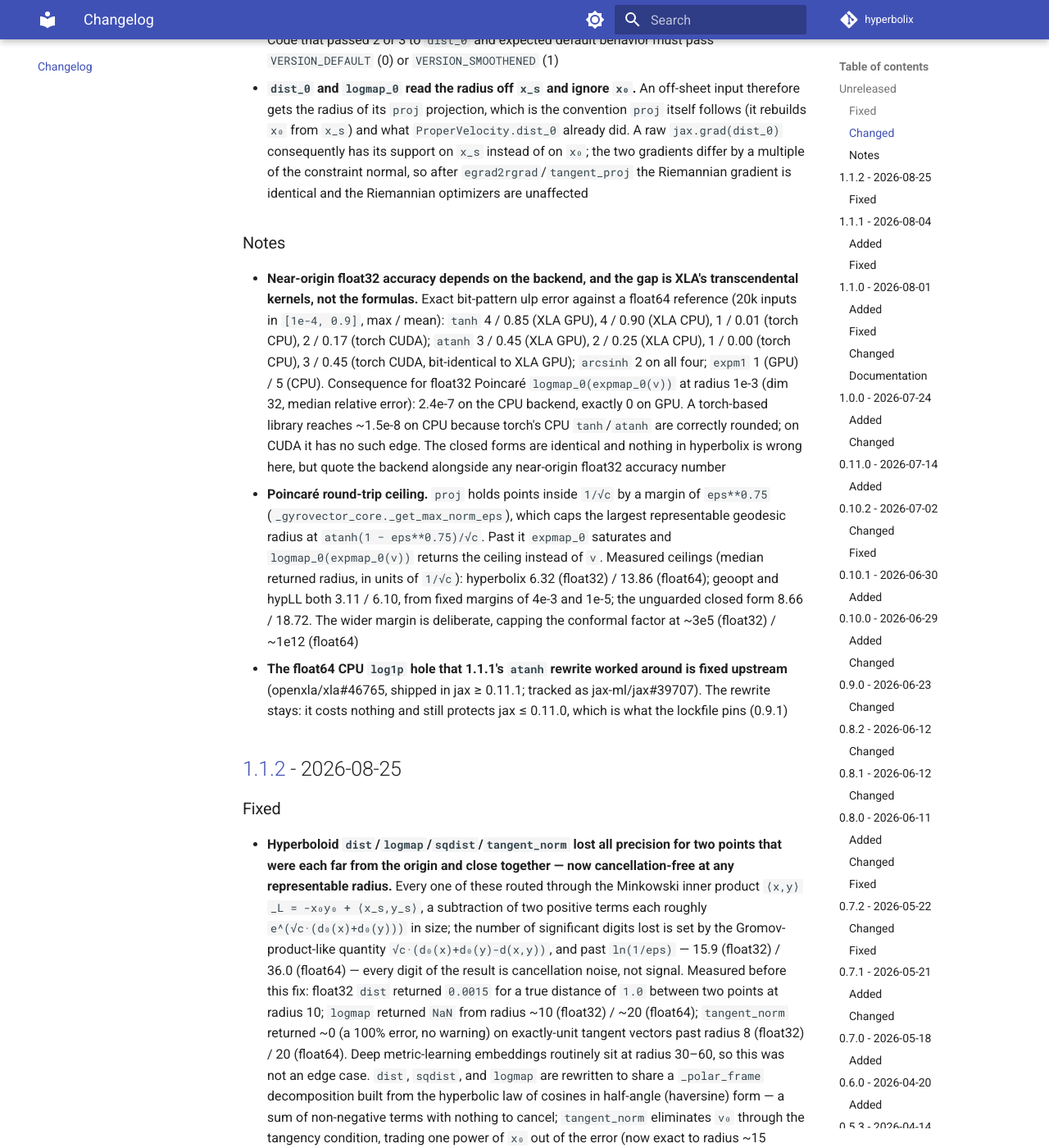
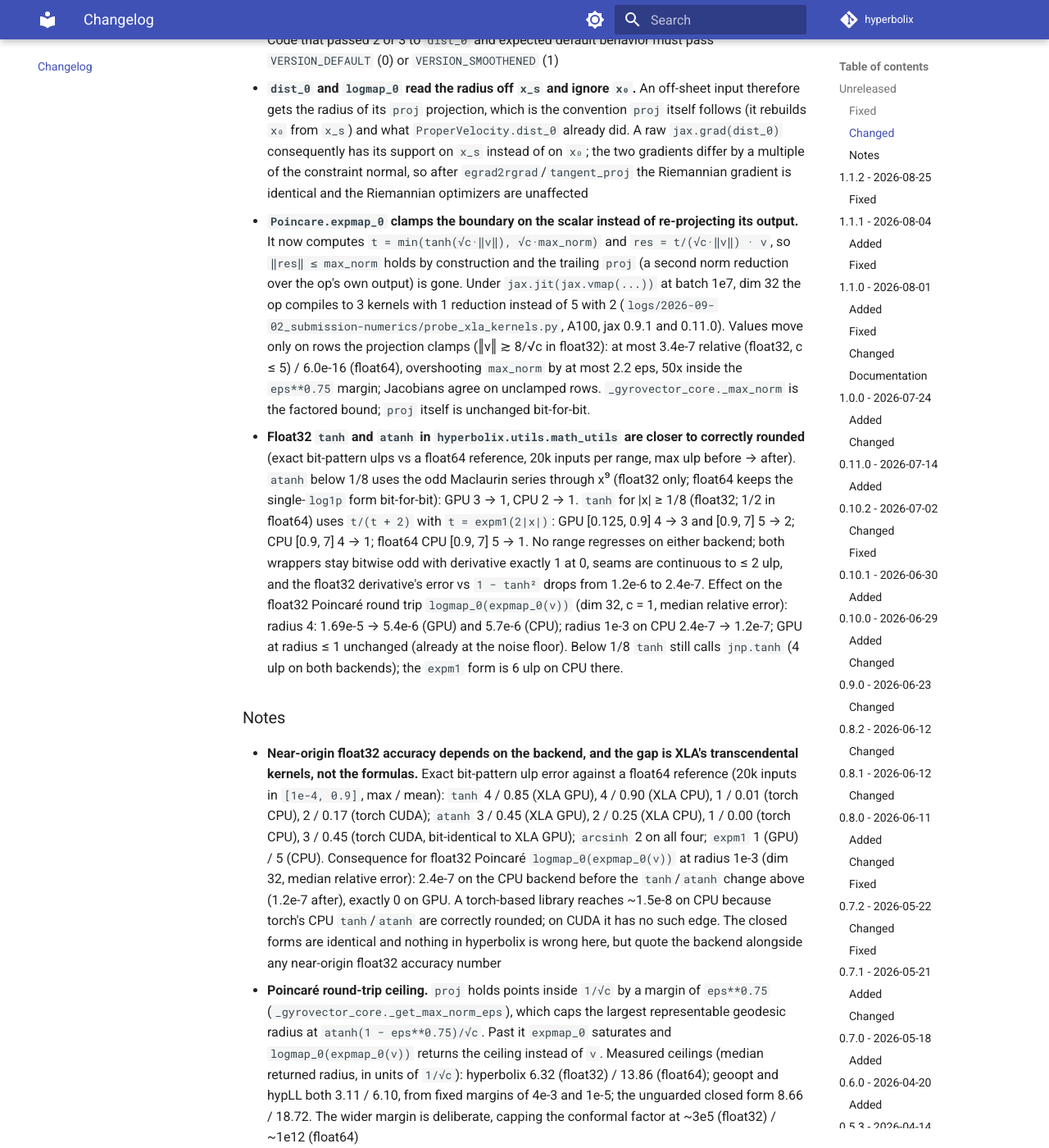
Before and after one commit to timoklein/hyperbolix, an MkDocs documentation site: the page built from docs/changelog.md, in a window 1280 px wide and 1400 px high, scrolled down 2260 px. Shown: the whole window at 82% size. Built offline with MkDocs 1.6.1 and Material for MkDocs 9.7.7, drawn with Linux system fonts in a browser that asks for light colours; comment, search, counter and statistics services are not loaded; the version menu is left out.

Commit message:
docs(changelog): B1 expmap_0 scalar clamp and float32 tanh/atanh polish
Co-Authored-By: Claude Fable 5.1 <noreply@anthropic.com>
Claude-Session: https://claude.ai/code/session_01XJwvAV1BW84XEoBaLxUxLj

```diff
--- a/docs/changelog.md
+++ b/docs/changelog.md
@@ -24,9 +24,11 @@ and this project adheres to [Semantic Versioning](https://semver.org/spec/v2.0.0
 ### Changed
 - **Breaking: `dist_0(..., version_idx=2)` and `version_idx=3` now return the pre-fix `acosh` arms.** Those two slots used to duplicate slots 0 and 1 for the origin distance; they now select `VERSION_LEGACY` / `VERSION_LEGACY_SMOOTHENED`, mirroring what they have meant for the pairwise `dist` since 1.1.2, and exist only to reproduce results computed before this fix. Code that passed 2 or 3 to `dist_0` and expected default behavior must pass `VERSION_DEFAULT` (0) or `VERSION_SMOOTHENED` (1)
 - **`dist_0` and `logmap_0` read the radius off `x_s` and ignore `x₀`.** An off-sheet input therefore gets the radius of its `proj` projection, which is the convention `proj` itself follows (it rebuilds `x₀` from `x_s`) and what `ProperVelocity.dist_0` already did. A raw `jax.grad(dist_0)` consequently has its support on `x_s` instead of on `x₀`; the two gradients differ by a multiple of the constraint normal, so after `egrad2rgrad`/`tangent_proj` the Riemannian gradient is identical and the Riemannian optimizers are unaffected
+- **`Poincare.expmap_0` clamps the boundary on the scalar instead of re-projecting its output.** It now computes `t = min(tanh(√c·‖v‖), √c·max_norm)` and `res = t/(√c·‖v‖) · v`, so `‖res‖ ≤ max_norm` holds by construction and the trailing `proj` (a second norm reduction over the op's own output) is gone. Under `jax.jit(jax.vmap(...))` at batch 1e7, dim 32 the op compiles to 3 kernels with 1 reduction instead of 5 with 2 (`logs/2026-09-02_submission-numerics/probe_xla_kernels.py`, A100, jax 0.9.1 and 0.11.0). Values move only on rows the projection clamps (‖v‖ ≳ 8/√c in float32): at most 3.4e-7 relative (float32, c ≤ 5) / 6.0e-16 (float64), overshooting `max_norm` by at most 2.2 eps, 50x inside the `eps**0.75` margin; Jacobians agree on unclamped rows. `_gyrovector_core._max_norm` is the factored bound; `proj` itself is unchanged bit-for-bit.
+- **Float32 `tanh` and `atanh` in `hyperbolix.utils.math_utils` are closer to correctly rounded** (exact bit-pattern ulps vs a float64 reference, 20k inputs per range, max ulp before → after). `atanh` below 1/8 uses the odd Maclaurin series through x⁹ (float32 only; float64 keeps the single-`log1p` form bit-for-bit): GPU 3 → 1, CPU 2 → 1. `tanh` for |x| ≥ 1/8 (float32; 1/2 in float64) uses `t/(t + 2)` with `t = expm1(2|x|)`: GPU [0.125, 0.9] 4 → 3 and [0.9, 7] 5 → 2; CPU [0.9, 7] 4 → 1; float64 CPU [0.9, 7] 5 → 1. No range regresses on either backend; both wrappers stay bitwise odd with derivative exactly 1 at 0, seams are continuous to ≤ 2 ulp, and the float32 derivative's error vs `1 − tanh²` drops from 1.2e-6 to 2.4e-7. Effect on the float32 Poincaré round trip `logmap_0(expmap_0(v))` (dim 32, c = 1, median relative error): radius 4: 1.69e-5 → 5.4e-6 (GPU) and 5.7e-6 (CPU); radius 1e-3 on CPU 2.4e-7 → 1.2e-7; GPU at radius ≤ 1 unchanged (already at the noise floor). Below 1/8 `tanh` still calls `jnp.tanh` (4 ulp on both backends); the `expm1` form is 6 ulp on CPU there.
 
 ### Notes
-- **Near-origin float32 accuracy depends on the backend, and the gap is XLA's transcendental kernels, not the formulas.** Exact bit-pattern ulp error against a float64 reference (20k inputs in `[1e-4, 0.9]`, max / mean): `tanh` 4 / 0.85 (XLA GPU), 4 / 0.90 (XLA CPU), 1 / 0.01 (torch CPU), 2 / 0.17 (torch CUDA); `atanh` 3 / 0.45 (XLA GPU), 2 / 0.25 (XLA CPU), 1 / 0.00 (torch CPU), 3 / 0.45 (torch CUDA, bit-identical to XLA GPU); `arcsinh` 2 on all four; `expm1` 1 (GPU) / 5 (CPU). Consequence for float32 Poincaré `logmap_0(expmap_0(v))` at radius 1e-3 (dim 32, median relative error): 2.4e-7 on the CPU backend, exactly 0 on GPU. A torch-based library reaches ~1.5e-8 on CPU because torch's CPU `tanh`/`atanh` are correctly rounded; on CUDA it has no such edge. The closed forms are identical and nothing in hyperbolix is wrong here, but quote the backend alongside any near-origin float32 accuracy number
+- **Near-origin float32 accuracy depends on the backend, and the gap is XLA's transcendental kernels, not the formulas.** Exact bit-pattern ulp error against a float64 reference (20k inputs in `[1e-4, 0.9]`, max / mean): `tanh` 4 / 0.85 (XLA GPU), 4 / 0.90 (XLA CPU), 1 / 0.01 (torch CPU), 2 / 0.17 (torch CUDA); `atanh` 3 / 0.45 (XLA GPU), 2 / 0.25 (XLA CPU), 1 / 0.00 (torch CPU), 3 / 0.45 (torch CUDA, bit-identical to XLA GPU); `arcsinh` 2 on all four; `expm1` 1 (GPU) / 5 (CPU). Consequence for float32 Poincaré `logmap_0(expmap_0(v))` at radius 1e-3 (dim 32, median relative error): 2.4e-7 on the CPU backend before the `tanh`/`atanh` change above (1.2e-7 after), exactly 0 on GPU. A torch-based library reaches ~1.5e-8 on CPU because torch's CPU `tanh`/`atanh` are correctly rounded; on CUDA it has no such edge. The closed forms are identical and nothing in hyperbolix is wrong here, but quote the backend alongside any near-origin float32 accuracy number
 - **Poincaré round-trip ceiling.** `proj` holds points inside `1/√c` by a margin of `eps**0.75` (`_gyrovector_core._get_max_norm_eps`), which caps the largest representable geodesic radius at `atanh(1 − eps**0.75)/√c`. Past it `expmap_0` saturates and `logmap_0(expmap_0(v))` returns the ceiling instead of `v`. Measured ceilings (median returned radius, in units of `1/√c`): hyperbolix 6.32 (float32) / 13.86 (float64); geoopt and hypLL both 3.11 / 6.10, from fixed margins of 4e-3 and 1e-5; the unguarded closed form 8.66 / 18.72. The wider margin is deliberate, capping the conformal factor at ~3e5 (float32) / ~1e12 (float64)
 - **The float64 CPU `log1p` hole that 1.1.1's `atanh` rewrite worked around is fixed upstream** (openxla/xla#46765, shipped in jax ≥ 0.11.1; tracked as jax-ml/jax#39707). The rewrite stays: it costs nothing and still protects jax ≤ 0.11.0, which is what the lockfile pins (0.9.1)
 
```
